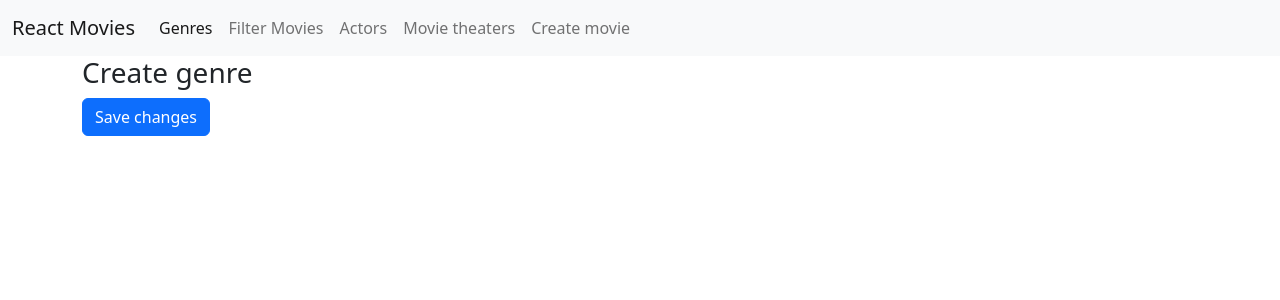
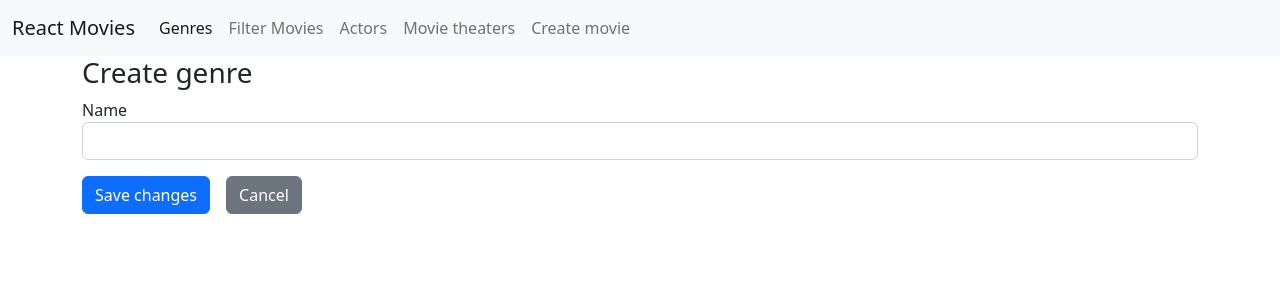
Before and after one commit to Nuriddin5/MovieFullStack, a React (Create React App) app in the folder movie-app/: page /genres/create in a window 1280 px wide. Shown: the top 300 px of the page. Built offline with nearby package versions, Linux system fonts and the light colour scheme.

Commit message:
added formik and yup

```diff
--- a/movie-app/package.json
+++ b/movie-app/package.json
@@ -12,12 +12,14 @@
     "@types/react-dom": "^18.0.6",
     "@types/react-router-dom": "^5.3.3",
     "bootstrap": "^5.2.2",
+    "formik": "^2.2.9",
     "react": "^18.2.0",
     "react-dom": "^18.2.0",
     "react-router-dom": "^6.4.2",
     "react-scripts": "5.0.1",
     "typescript": "^4.8.4",
-    "web-vitals": "^2.1.4"
+    "web-vitals": "^2.1.4",
+    "yup": "^0.32.11"
   },
   "scripts": {
     "start": "react-scripts start",
--- a/movie-app/src/NotFoundPage.tsx
+++ b/movie-app/src/NotFoundPage.tsx
@@ -5,7 +5,7 @@
         return <div>
             <img src={'https://raw.githubusercontent.com/Nuriddin5/synelusermanagement/main/SynelTest-13-09/ClientApp/src/Images/pagenotfound.jpg'} width={589} alt="not found" className="rounded mx-auto d-block"/>
             <p style={{textAlign:"center"}}>
-                <Link to="/">Go to Home </Link>
+                <Link to="/">Go to Home</Link>
             </p>
         </div>;
     }
--- /dev/null
+++ b/movie-app/src/forms/TextField.tsx
@@ -0,0 +1,18 @@
+import {ErrorMessage, Field} from "formik";
+
+export default function TextField(props: textFieldProps) {
+    return (
+        <div className="mb-3">
+            <label htmlFor={props.field}>{props.displayName}</label>
+            <Field id={props.field} name={props.field} className={'form-control'}/>
+            <ErrorMessage name={props.field}>{msg =>
+                <div className={'text-danger'}>{msg}</div>
+            }</ErrorMessage>
+        </div>
+    )
+};
+
+interface textFieldProps {
+    field : string;
+    displayName : string;
+}
--- a/movie-app/src/genres/CreateGenre.tsx
+++ b/movie-app/src/genres/CreateGenre.tsx
@@ -1,18 +1,39 @@
 import Button from "../utils/Button";
-import {useNavigate} from "react-router-dom";
+import {Link} from "react-router-dom";
+import {ErrorMessage, Field, Form, Formik} from "formik";
+import * as Yup from 'yup';
+import TextField from "../forms/TextField";
 
 export default function CreateGenre() {
 
-    const navigate = useNavigate();
+    // const navigate = useNavigate();
 
     return (
         <><h3>Create genre</h3>
 
-            <Button onClick={()=>{
-                //saving in db
-                navigate('/genres')
-            }} class={'btn btn-primary'}>Save changes</Button>
+            <Formik initialValues={{
+                name: ''
+            }} onSubmit={values =>
+                console.log(values)
+            }
+                    validationSchema={
+                        Yup.object({
+                            name: Yup.string().required('This field is required')
+                        })
+                    }
+            >
 
-            </>
-            )
-          }
+
+                <Form>
+                    <TextField field={'name'} displayName={'Name'}/>
+
+                    <Button type={"submit"} class={'btn btn-primary'}>Save changes</Button>
+                    <Link to={'genres'} className={'btn btn-secondary'}>Cancel</Link>
+
+                </Form>
+
+            </Formik>
+
+        </>
+    )
+}
--- a/movie-app/src/index.css
+++ b/movie-app/src/index.css
@@ -11,3 +11,7 @@
   font-family: source-code-pro, Menlo, Monaco, Consolas, 'Courier New',
     monospace;
 }
+
+form > a {
+  margin-left: 1rem;
+}
--- a/movie-app/src/utils/Button.tsx
+++ b/movie-app/src/utils/Button.tsx
@@ -1,12 +1,19 @@
 import React from "react";
 
 export default function Button(props: buttonProps) {
-    return <button onClick={props.onClick} className={props.class}>{props.children}</button>
+    return <button type={props.type} onClick={props.onClick} className={props.class}>{props.children}</button>
 
 };
 
 interface buttonProps {
     children: React.ReactNode
     class: string;
-    onClick(): void;
+
+    onClick?(): void;
+
+    type: 'button' | 'submit';
 }
+
+Button.defaultProps = {
+    type: 'button'
+}
```
Also changed, not shown: 1 other file (tests, documents, lock files or other folders).
